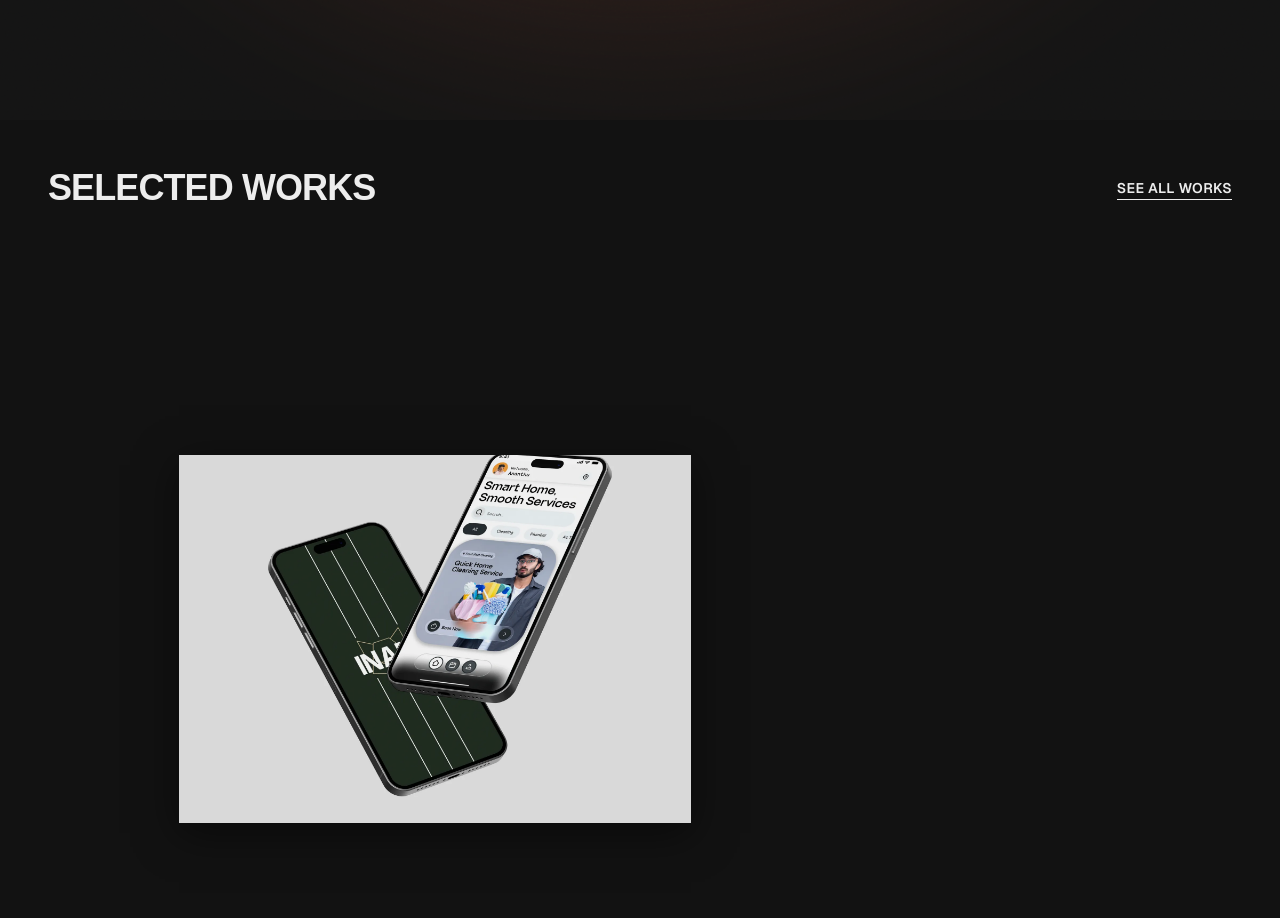
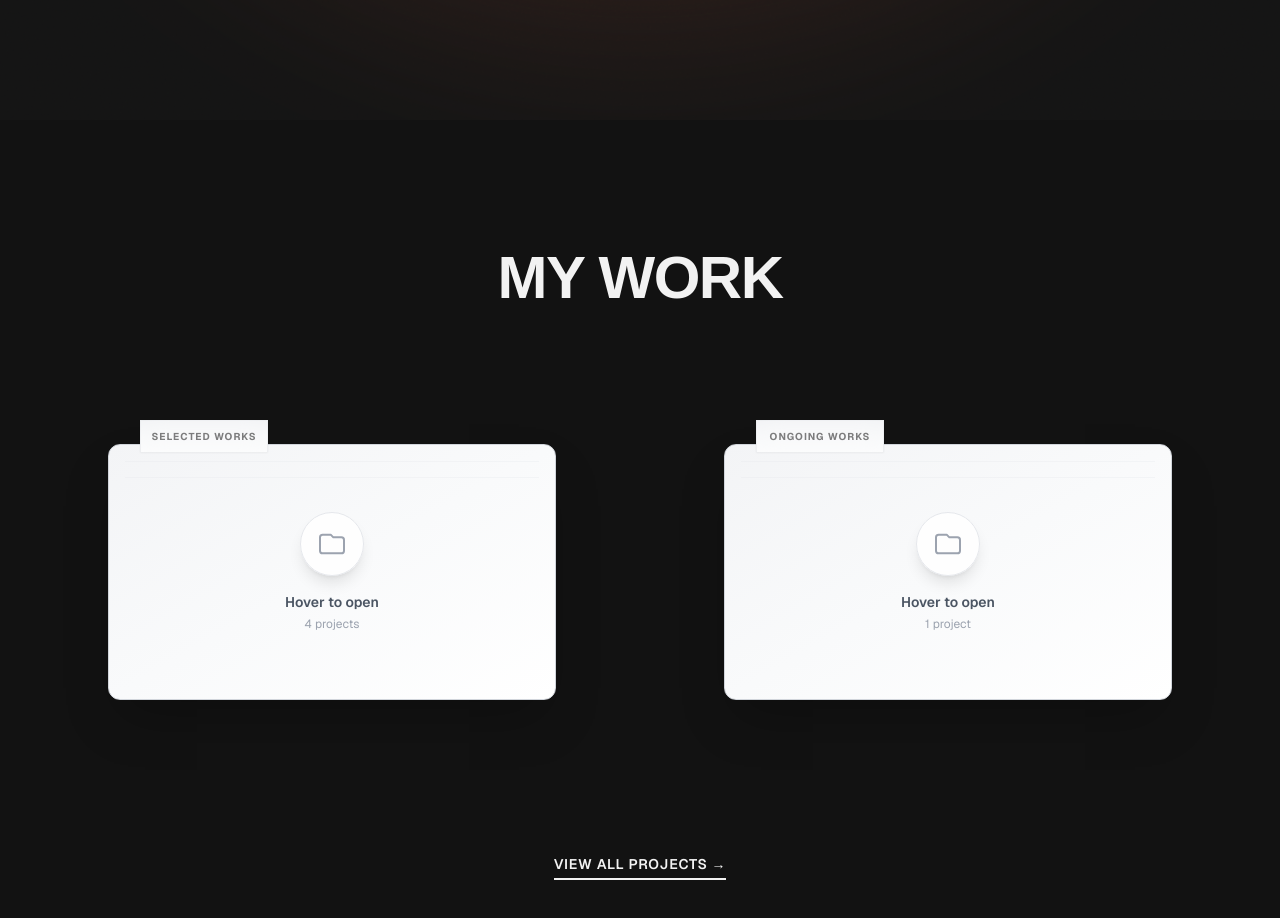
Before and after one commit to Anxthu/portfolio_v2, a React (Vite) app: page / in a window 1280 px wide. Shown: the part 3800-4718 px from the top of the page. Built offline with nearby package versions, Linux system fonts and the light colour scheme; a web font is replaced by a local one.

Commit message:
feat: implement 3D folder animation for works section, update Blog/Archives with Booklet-style heroes, redesign footer with social icons

```diff
--- a/src/components/SelectedWorks.tsx
+++ b/src/components/SelectedWorks.tsx
@@ -1,5 +1,4 @@
-import { useRef } from "react";
-import { motion, useScroll, useTransform } from "framer-motion";
+import { motion } from "framer-motion";
 import { Link } from "react-router-dom";
 import ImageWithLoader from "./ImageWithLoader";
 import MagneticButton from "./MagneticButton";
@@ -8,89 +7,64 @@ import { projects } from "@/lib/data";
 const works = projects.slice(0, 4);
 
 const SelectedWorks = () => {
-  const containerRef = useRef<HTMLDivElement>(null);
+  return (
+    <section className="relative bg-background text-foreground py-24 md:py-32" style={{ fontFamily: 'Geist, sans-serif' }}>
 
-  const { scrollYProgress } = useScroll({
-    target: containerRef,
-    offset: ["start start", "end end"],
-  });
-
-  const progressPoints = [0, 0.15, 0.20, 0.35, 0.40, 0.55, 0.60, 0.75, 0.80, 0.95, 1.0];
-
-  // Image 1 (TL, then moves down, moves Center-Top, Stack Center, Full Scale)
-  const l1 = useTransform(scrollYProgress, progressPoints, ['-50vw', '-42vw', '-42vw', '-42vw', '-42vw', '-20vw', '-20vw', '-20vw', '-20vw', '-50vw', '-50vw']);
-  const t1 = useTransform(scrollYProgress, progressPoints, ['-50vh', '-49vh', '-49vh', '3vh', '3vh', '-38vh', '-38vh', '-23vh', '-23vh', '-50vh', '-50vh']);
-  const w1 = useTransform(scrollYProgress, progressPoints, ['100vw', '40vw', '40vw', '40vw', '40vw', '40vw', '40vw', '40vw', '40vw', '100vw', '100vw']);
-  const h1 = useTransform(scrollYProgress, progressPoints, ['100vh', '46vh', '46vh', '46vh', '46vh', '46vh', '46vh', '46vh', '46vh', '100vh', '100vh']);
-  const br1 = useTransform(scrollYProgress, progressPoints, ['0px', '0px', '0px', '0px', '0px', '0px', '0px', '0px', '0px', '0px', '0px']);
-
-  // Image 2 (TR, then moves down, moves Center-Bottom, Stack Center)
-  const l2 = useTransform(scrollYProgress, progressPoints, ['2vw', '2vw', '2vw', '2vw', '2vw', '-20vw', '-20vw', '-20vw', '-20vw', '-20vw', '-20vw']);
-  const t2 = useTransform(scrollYProgress, progressPoints, ['-49vh', '-49vh', '-49vh', '3vh', '3vh', '-8vh', '-8vh', '-23vh', '-23vh', '-23vh', '-23vh']);
-  const o2 = useTransform(scrollYProgress, progressPoints, [0, 1, 1, 1, 1, 1, 1, 1, 1, 0, 0]);
-
-  // Image 3 (BL, stays BL, moves Center-Top, Stack Center)
-  const l3 = useTransform(scrollYProgress, progressPoints, ['-42vw', '-42vw', '-42vw', '-42vw', '-42vw', '-20vw', '-20vw', '-20vw', '-20vw', '-20vw', '-20vw']);
-  const t3 = useTransform(scrollYProgress, progressPoints, ['3vh', '3vh', '3vh', '3vh', '3vh', '-38vh', '-38vh', '-23vh', '-23vh', '-23vh', '-23vh']);
-  const o3 = useTransform(scrollYProgress, progressPoints, [0, 1, 1, 1, 1, 1, 1, 1, 1, 0, 0]);
-
-  // Image 4 (BR, stays BR, moves Center-Bottom, Stack Center)
-  const l4 = useTransform(scrollYProgress, progressPoints, ['2vw', '2vw', '2vw', '2vw', '2vw', '-20vw', '-20vw', '-20vw', '-20vw', '-20vw', '-20vw']);
-  const t4 = useTransform(scrollYProgress, progressPoints, ['3vh', '3vh', '3vh', '3vh', '3vh', '-8vh', '-8vh', '-23vh', '-23vh', '-23vh', '-23vh']);
-  const o4 = useTransform(scrollYProgress, progressPoints, [0, 1, 1, 1, 1, 1, 1, 1, 1, 0, 0]);
-
-  const getMotionStyle = (i: number) => {
-    switch (i) {
-      case 0: return { width: w1, height: h1, left: l1, top: t1, borderRadius: br1, zIndex: 40 };
-      case 1: return { width: '40vw', height: '46vh', left: l2, top: t2, opacity: o2, borderRadius: '0px', zIndex: 30 };
-      case 2: return { width: '40vw', height: '46vh', left: l3, top: t3, opacity: o3, borderRadius: '0px', zIndex: 20 };
-      case 3: return { width: '40vw', height: '46vh', left: l4, top: t4, opacity: o4, borderRadius: '0px', zIndex: 10 };
-      default: return {};
-    }
-  };
-
-  return (
-    <section ref={containerRef} className="relative h-[550vh] bg-background text-foreground" style={{ fontFamily: 'Geist, sans-serif' }}>
-      <div className="sticky top-0 h-screen w-full overflow-hidden flex items-center justify-center bg-background">
-
-        {/* UI Overlay ALWAYS visible on top */}
-        <div className="absolute top-0 left-0 w-full p-8 md:p-12 z-50 pointer-events-none mix-blend-difference">
-          <div className="flex items-center justify-between w-full max-w-7xl mx-auto">
-            <h2 className="text-3xl md:text-4xl font-heading font-bold uppercase tracking-tight text-white">
+      {/* Header */}
+      <div className="section-padding mb-12 md:mb-16">
+        <div className="flex items-center justify-between w-full">
+          <motion.h2
+            initial={{ opacity: 0, y: 20 }}
+            whileInView={{ opacity: 1, y: 0 }}
+            viewport={{ once: true }}
+            transition={{ duration: 0.6 }}
+            className="text-4xl md:text-6xl uppercase tracking-tight text-foreground"
+            style={{ fontFamily: 'Clash Display, sans-serif', fontWeight: 800 }}
+          >
             SELECTED WORKS
-            </h2>
-            <div className="pointer-events-auto">
+          </motion.h2>
+          <motion.div
+            initial={{ opacity: 0, y: 20 }}
+            whileInView={{ opacity: 1, y: 0 }}
+            viewport={{ once: true }}
+            transition={{ duration: 0.6, delay: 0.1 }}
+          >
             <MagneticButton>
-                <Link to="/works" className="nav-link border-b border-white pb-0.5 text-white hover:opacity-70 transition-opacity whitespace-nowrap text-sm font-semibold tracking-wide uppercase">
+              <Link to="/works" className="nav-link border-b border-foreground pb-0.5 hover:opacity-70 transition-opacity whitespace-nowrap text-sm font-semibold tracking-wide uppercase">
                 See all works
               </Link>
             </MagneticButton>
-            </div>
+          </motion.div>
         </div>
       </div>
 
-        {/* Center Container for Absolute Tracking */}
-        <div className="absolute top-1/2 left-1/2 w-0 h-0 pointer-events-none">
-          {works.map((work, i) => (
+      {/* Bento Grid */}
+      <div className="section-padding">
+        <div className="grid grid-cols-1 md:grid-cols-12 gap-6 md:gap-8">
+
+          {/* Large Hero Card - Takes 2/3 width and full height */}
           <motion.div
-              key={work.id}
-              style={getMotionStyle(i)}
-              className="absolute overflow-hidden shadow-[0_10px_40px_rgba(0,0,0,0.5)] pointer-events-auto group bg-[#111]"
+            initial={{ opacity: 0, scale: 0.95 }}
+            whileInView={{ opacity: 1, scale: 1 }}
+            viewport={{ once: true, margin: "-100px" }}
+            transition={{ duration: 0.8, ease: [0.22, 1, 0.36, 1] }}
+            className="md:col-span-8 md:row-span-2 group"
           >
             <Link
-                to={work.isOngoing ? "#" : `/works/${work.id}`}
-                className="block w-full h-full relative"
-                onClick={(e) => { if (work.isOngoing) e.preventDefault(); }}
+              to={works[0].isOngoing ? "#" : `/works/${works[0].id}`}
+              className="block h-full"
+              onClick={(e) => { if (works[0].isOngoing) e.preventDefault(); }}
             >
+              <div className="relative h-[400px] md:h-[700px] overflow-hidden bg-[#111]">
                 <ImageWithLoader
-                  src={work.image}
-                  alt={work.title}
-                  className="w-full h-full object-cover transition-transform duration-700 group-hover:scale-[1.03]"
-                  loading={i === 0 ? "eager" : "lazy"}
+                  src={works[0].image}
+                  alt={works[0].title}
+                  className="w-full h-full object-cover transition-transform duration-700 group-hover:scale-105"
+                  loading="eager"
                 />
-                <div className="absolute inset-0 bg-black/5 group-hover:bg-transparent transition-colors duration-500" />
+                <div className="absolute inset-0 bg-black/10 group-hover:bg-transparent transition-colors duration-500" />
 
-                {work.isOngoing ? (
+                {works[0].isOngoing ? (
                   <div className="absolute inset-0 flex items-center justify-center bg-black/60 backdrop-blur-sm opacity-0 group-hover:opacity-100 transition-opacity duration-300">
                     <div className="text-center">
                       <div className="bg-white text-black px-4 py-2 text-sm font-bold uppercase tracking-wider rounded-full mb-2 shadow-lg">
@@ -107,10 +81,69 @@ const SelectedWorks = () => {
                   </div>
                 )}
 
-                {/* Text overlay always visible at bottom of image upon hover */}
-                <div className="absolute bottom-0 left-0 right-0 p-6 md:p-8 bg-gradient-to-t from-black/90 via-black/40 to-transparent text-white opacity-0 group-hover:opacity-100 transition-opacity duration-300">
-                  <h3 className="text-xl md:text-3xl font-heading font-bold uppercase tracking-tight">{work.title}</h3>
-                  <p className="text-xs md:text-sm font-semibold opacity-80 mt-2 tracking-[0.2em] uppercase">{work.category}</p>
+                {/* Text overlay */}
+                <div className="absolute bottom-0 left-0 right-0 p-6 md:p-8 bg-gradient-to-t from-black/90 via-black/50 to-transparent text-white">
+                  <h3 className="text-2xl md:text-4xl font-bold uppercase tracking-tight mb-2">
+                    {works[0].title}
+                  </h3>
+                  <p className="text-xs md:text-sm uppercase tracking-wider font-semibold opacity-80">
+                    {works[0].category}
+                  </p>
+                </div>
+              </div>
+            </Link>
+          </motion.div>
+
+          {/* Three smaller cards on the right */}
+          {works.slice(1, 4).map((work, i) => (
+            <motion.div
+              key={work.id}
+              initial={{ opacity: 0, scale: 0.95 }}
+              whileInView={{ opacity: 1, scale: 1 }}
+              viewport={{ once: true, margin: "-100px" }}
+              transition={{ duration: 0.8, delay: (i + 1) * 0.1, ease: [0.22, 1, 0.36, 1] }}
+              className="md:col-span-4 group"
+            >
+              <Link
+                to={work.isOngoing ? "#" : `/works/${work.id}`}
+                className="block h-full"
+                onClick={(e) => { if (work.isOngoing) e.preventDefault(); }}
+              >
+                <div className="relative h-[300px] md:h-[340px] overflow-hidden bg-[#111]">
+                  <ImageWithLoader
+                    src={work.image}
+                    alt={work.title}
+                    className="w-full h-full object-cover transition-transform duration-700 group-hover:scale-105"
+                    loading="lazy"
+                  />
+                  <div className="absolute inset-0 bg-black/10 group-hover:bg-transparent transition-colors duration-500" />
+
+                  {work.isOngoing ? (
+                    <div className="absolute inset-0 flex items-center justify-center bg-black/60 backdrop-blur-sm opacity-0 group-hover:opacity-100 transition-opacity duration-300">
+                      <div className="text-center">
+                        <div className="bg-white text-black px-4 py-2 text-sm font-bold uppercase tracking-wider rounded-full mb-2 shadow-lg">
+                          Ongoing Work
+                        </div>
+                        <p className="text-xs text-white/70">Coming Soon</p>
+                      </div>
+                    </div>
+                  ) : (
+                    <div className="absolute inset-0 flex items-center justify-center opacity-0 group-hover:opacity-100 transition-opacity duration-300">
+                      <div className="bg-black/80 text-white backdrop-blur-md px-5 py-2.5 text-xs font-bold uppercase tracking-[0.15em] rounded-full transform translate-y-4 group-hover:translate-y-0 transition-transform duration-300 shadow-xl border border-white/10">
+                        View Case Study
+                      </div>
+                    </div>
+                  )}
+
+                  {/* Text overlay */}
+                  <div className="absolute bottom-0 left-0 right-0 p-5 md:p-6 bg-gradient-to-t from-black/90 via-black/50 to-transparent text-white">
+                    <h3 className="text-lg md:text-xl font-bold uppercase tracking-tight mb-1">
+                      {work.title}
+                    </h3>
+                    <p className="text-xs uppercase tracking-wider font-semibold opacity-80">
+                      {work.category}
+                    </p>
+                  </div>
                 </div>
               </Link>
             </motion.div>
--- /dev/null
+++ b/src/components/SelectedWorksFolder.tsx
@@ -0,0 +1,182 @@
+import { useState } from "react";
+import { motion } from "framer-motion";
+import { Link } from "react-router-dom";
+import ImageWithLoader from "./ImageWithLoader";
+import { projects } from "@/lib/data";
+
+const selectedWorks = projects.filter(p => !p.isOngoing).slice(0, 4);
+const ongoingWorks = projects.filter(p => p.isOngoing);
+
+const SelectedWorksFolder = () => {
+  const [hoveredFolder, setHoveredFolder] = useState<'selected' | 'ongoing' | null>(null);
+
+  const folders = [
+    { id: 'selected', label: 'Selected Works', works: selectedWorks },
+    { id: 'ongoing', label: 'Ongoing Works', works: ongoingWorks }
+  ];
+
+  return (
+    <section className="relative bg-background text-foreground py-24 md:py-32" style={{ fontFamily: 'Geist, sans-serif' }}>
+
+      {/* Title */}
+      <div className="section-padding mb-16">
+        <motion.h2
+          initial={{ opacity: 0, y: 20 }}
+          animate={{ opacity: 1, y: 0 }}
+          transition={{ duration: 0.6 }}
+          className="text-4xl md:text-6xl uppercase tracking-tight text-foreground text-center"
+          style={{ fontFamily: 'Clash Display, sans-serif', fontWeight: 800 }}
+        >
+          MY WORK
+        </motion.h2>
+      </div>
+
+      {/* Folders Container */}
+      <div className="section-padding">
+        <div className="grid grid-cols-1 lg:grid-cols-2 gap-12 lg:gap-20 max-w-6xl mx-auto">
+          {folders.map((folder, folderIndex) => (
+            <motion.div
+              key={folder.id}
+              initial={{ opacity: 0, y: 40 }}
+              animate={{ opacity: 1, y: 0 }}
+              transition={{ duration: 0.8, delay: folderIndex * 0.2 }}
+              className="relative flex items-center justify-center"
+              style={{ perspective: '1500px', minHeight: '400px' }}
+              onMouseEnter={() => setHoveredFolder(folder.id as any)}
+              onMouseLeave={() => setHoveredFolder(null)}
+            >
+              {/* Folder */}
+              <div className="relative w-full max-w-md">
+
+                {/* Folder Tab */}
+                <div className="absolute -top-6 left-8 z-20">
+                  <div className="w-32 h-8 bg-gradient-to-b from-gray-200 via-gray-100 to-gray-50 rounded-t-lg border-t border-x border-gray-300 shadow-sm overflow-hidden">
+                    <div className="absolute inset-0 backdrop-blur-md bg-white/50 flex items-center justify-center">
+                      <span className="text-[10px] font-bold uppercase tracking-widest text-black/50">
+                        {folder.label}
+                      </span>
+                    </div>
+                  </div>
+                </div>
+
+                {/* Folder Body */}
+                <motion.div
+                  className="relative w-full h-64 bg-gradient-to-br from-gray-100 via-gray-50 to-white rounded-xl border border-gray-300 shadow-2xl overflow-hidden"
+                  style={{ transformStyle: 'preserve-3d' }}
+                  animate={{
+                    rotateX: hoveredFolder === folder.id ? 5 : 0,
+                  }}
+                  transition={{ duration: 0.4 }}
+                >
+                  {/* Folder texture/details */}
+                  <div className="absolute inset-0 opacity-30">
+                    <div className="absolute top-4 left-4 right-4 h-px bg-gray-200"></div>
+                    <div className="absolute top-8 left-4 right-4 h-px bg-gray-200"></div>
+                  </div>
+
+                  {/* Closed State */}
+                  <motion.div
+                    animate={{ opacity: hoveredFolder === folder.id ? 0 : 1 }}
+                    transition={{ duration: 0.2 }}
+                    className="absolute inset-0 flex flex-col items-center justify-center"
+                  >
+                    <div className="w-16 h-16 rounded-full bg-white/80 backdrop-blur-sm flex items-center justify-center border border-gray-200 mb-4 shadow-lg">
+                      <svg className="w-8 h-8 text-gray-400" fill="none" stroke="currentColor" viewBox="0 0 24 24">
+                        <path strokeLinecap="round" strokeLinejoin="round" strokeWidth={1.5} d="M3 7v10a2 2 0 002 2h14a2 2 0 002-2V9a2 2 0 00-2-2h-6l-2-2H5a2 2 0 00-2 2z" />
+                      </svg>
+                    </div>
+                    <p className="text-sm text-gray-600 font-semibold">Hover to open</p>
+                    <p className="text-xs text-gray-400 mt-1">{folder.works.length} {folder.works.length === 1 ? 'project' : 'projects'}</p>
+                  </motion.div>
+                </motion.div>
+
+                {/* Cards spreading out horizontally */}
+                <div className="absolute inset-0 flex items-center justify-center pointer-events-none">
+                  {folder.works.map((work, i) => {
+                    const totalCards = folder.works.length;
+                    const spreadWidth = 80; // pixels between cards
+                    const startX = -(spreadWidth * (totalCards - 1)) / 2;
+                    const xOffset = startX + (i * spreadWidth);
+                    const rotation = (i - (totalCards - 1) / 2) * 8; // degrees
+
+                    return (
+                      <motion.div
+                        key={work.id}
+                        className="absolute pointer-events-auto"
+                        style={{
+                          transformStyle: 'preserve-3d',
+                          zIndex: hoveredFolder === folder.id ? 30 + i : 0
+                        }}
+                        animate={{
+                          x: hoveredFolder === folder.id ? xOffset : 0,
+                          y: hoveredFolder === folder.id ? -120 : 0,
+                          rotateZ: hoveredFolder === folder.id ? rotation : 0,
+                          scale: hoveredFolder === folder.id ? 1 : 0.8,
+                          opacity: hoveredFolder === folder.id ? 1 : 0,
+                        }}
+                        transition={{
+                          duration: 0.5,
+                          delay: hoveredFolder === folder.id ? i * 0.05 : 0,
+                          ease: [0.34, 1.56, 0.64, 1]
+                        }}
+                      >
+                        <Link
+                          to={work.isOngoing ? "#" : `/works/${work.id}`}
+                          className="block group"
+                          onClick={(e) => { if (work.isOngoing) e.preventDefault(); }}
+                        >
+                          <div className="w-48 h-64 bg-white rounded-lg overflow-hidden shadow-2xl border border-gray-200 hover:shadow-3xl transition-shadow duration-300">
+                            <div className="relative h-40">
+                              <ImageWithLoader
+                                src={work.image}
+                                alt={work.title}
+                                className="w-full h-full object-cover group-hover:scale-105 transition-transform duration-500"
+                                loading="lazy"
+                              />
+                              {work.isOngoing && (
+                                <div className="absolute top-2 right-2">
+                                  <span className="bg-white text-black px-2 py-1 text-[10px] font-bold uppercase tracking-wider rounded-full shadow-lg">
+                                    Ongoing
+                                  </span>
+                                </div>
+                              )}
+                            </div>
+                            <div className="p-4 bg-white">
+                              <h3 className="text-sm font-bold uppercase tracking-tight text-black mb-1 line-clamp-2">
+                                {work.title}
+                              </h3>
+                              <p className="text-[10px] uppercase tracking-wider text-gray-500 font-semibold">
+                                {work.category}
+                              </p>
+                            </div>
+                          </div>
+                        </Link>
+                      </motion.div>
+                    );
+                  })}
+                </div>
+              </div>
+            </motion.div>
+          ))}
+        </div>
+
+        {/* View All Link */}
+        <motion.div
+          initial={{ opacity: 0 }}
+          animate={{ opacity: 1 }}
+          transition={{ duration: 0.6, delay: 0.8 }}
+          className="text-center mt-20"
+        >
+          <Link
+            to="/works"
+            className="inline-block text-sm font-semibold uppercase tracking-wider border-b-2 border-foreground pb-1 hover:text-[#E52E2D] hover:border-[#E52E2D] transition-colors duration-300"
+          >
+            View All Projects →
+          </Link>
+        </motion.div>
+      </div>
+    </section>
+  );
+};
+
+export default SelectedWorksFolder;
--- a/src/pages/Index.tsx
+++ b/src/pages/Index.tsx
@@ -2,7 +2,7 @@ import HeroSection from "@/components/HeroSection";
 import GooeyTransition from "@/components/GooeyTransition";
 import IncomingCall from "@/components/IncomingCall";
 import ReverseGooeyTransition from "@/components/ReverseGooeyTransition";
-import SelectedWorks from "@/components/SelectedWorks";
+import SelectedWorksFolder from "@/components/SelectedWorksFolder";
 import ServicesSection from "@/components/ServicesSection";
 import AboutSection from "@/components/AboutSection";
 import StillHereSection from "@/components/StillHereSection";
@@ -30,7 +30,7 @@ const Index = () => {
 
         {/* Rest of sections with dark background #141414 */}
         <div className="bg-[#141414]">
-          <SelectedWorks />
+          <SelectedWorksFolder />
           <ServicesSection />
           <AboutSection />
           <StillHereSection />
```
Lines whose indentation alone changed are shown as unchanged.
